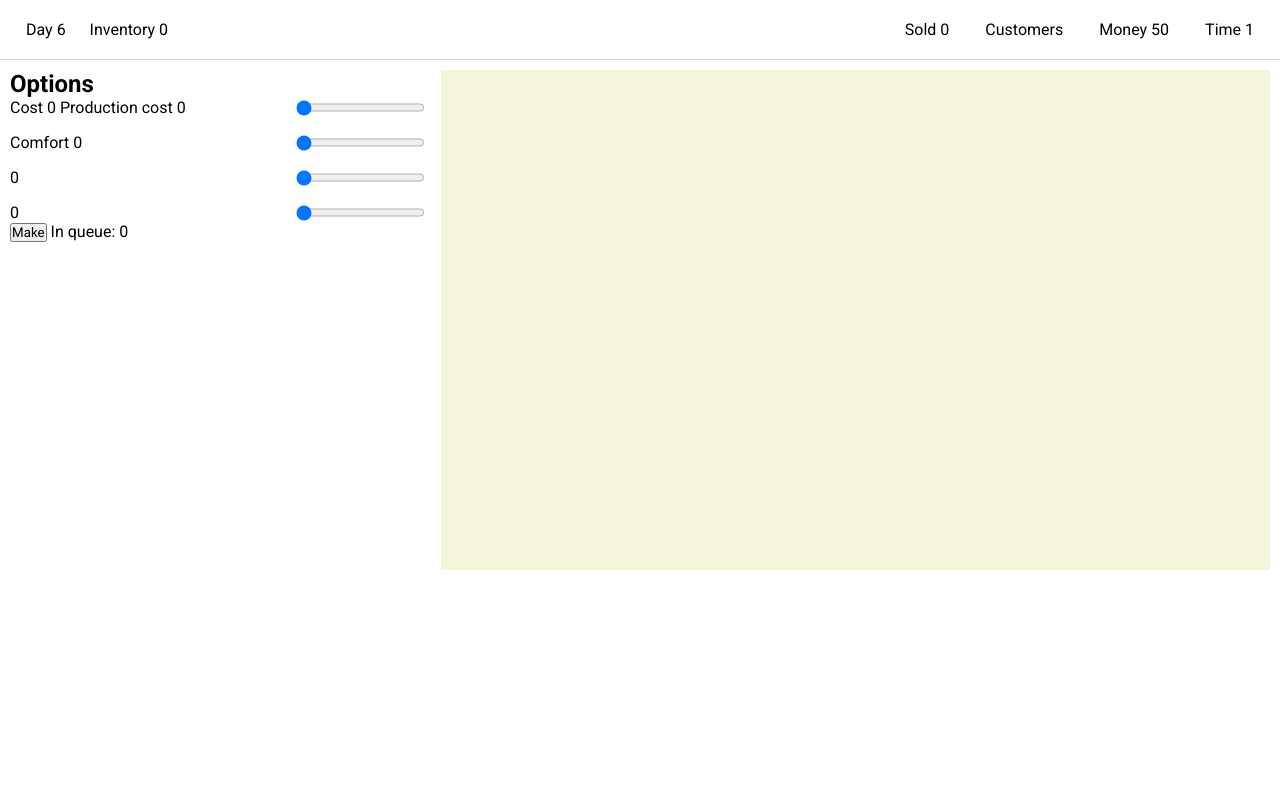
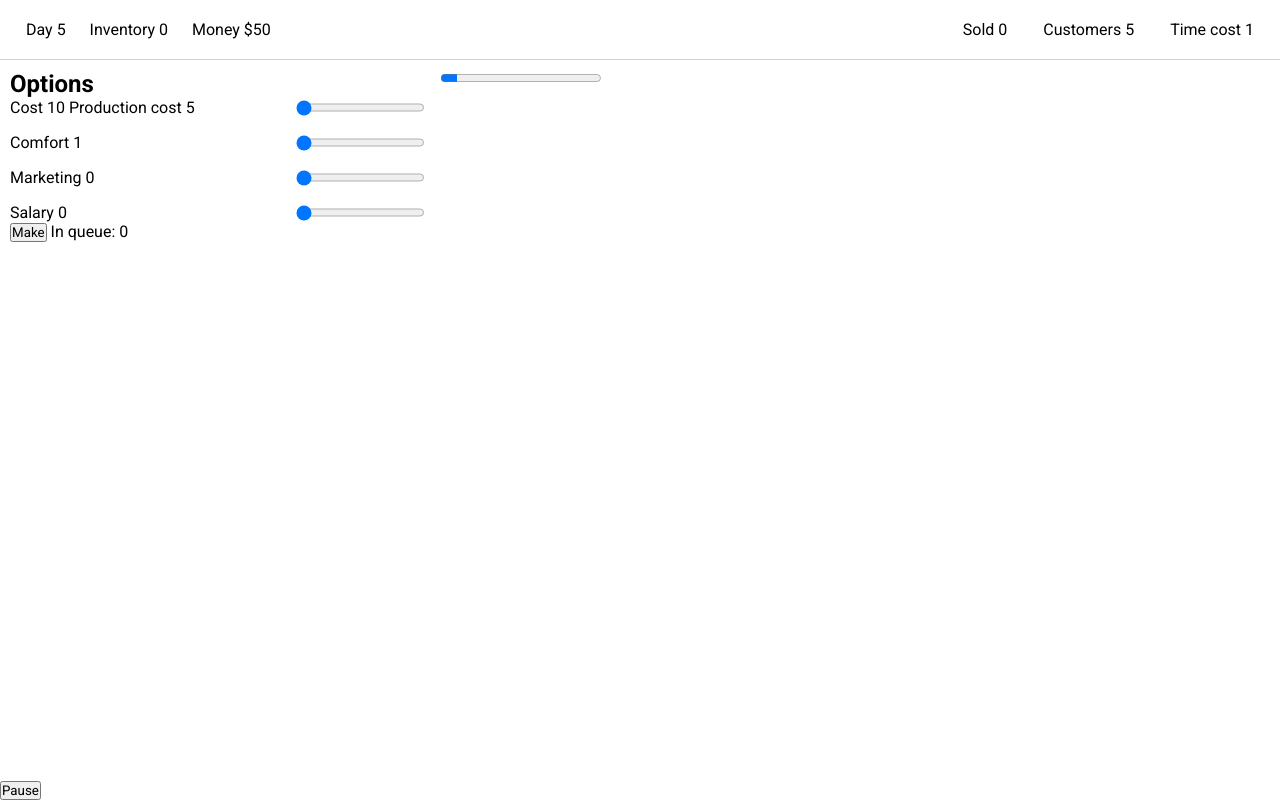
Before and after one commit to lukarantalainen/multi-objective-optimization-game, a SvelteKit app: page / in a window 1280 px wide. Built offline with nearby package versions, Linux system fonts and the light colour scheme.

Commit message:
added basic game logic

```diff
--- a/src/routes/+page.svelte
+++ b/src/routes/+page.svelte
@@ -1,68 +1,149 @@
     <script lang="ts">
         import Graph from './Graph.svelte';
+        import { onMount } from 'svelte';
+        import { money, target, day, finished } from './state';
 
-    let cost: number = $state(0);
-    let comfort: number = $state(0);
-    let value3: number = $state(0);
-    let value4: number = $state(0);
-    let day: number = $state(1);
+        let id: number;
+        const interval: number = 100;
+        let paused: boolean = false;
+        let pauseButtonState: string = $state("Pause");
+        function createInterval() {
+            return setInterval(handle_interval, interval);
+        }
+
+        function pause() {
+            clearInterval(id);
+            pauseButtonState = "Play";
+            paused = true;
+        }
+
+        function play() {
+            id = createInterval();
+            pauseButtonState = "Pause";
+            paused = false;
+        }
+
+        function playPause() {
+            if (paused) play();
+            else pause();
+        }
+
+        onMount(() => {
+            id = createInterval();
+            return () => clearInterval(id);
+        })
+
+        class Event {
+            interval: number;
+            next_trigger: number;
+            constructor(interval: number) {
+                this.interval = interval;
+                this.next_trigger = interval;
+            }
+        }
+
         let inventory: number = $state(0);
-    let money: number = $state(50);
-    let production_cost: number = $state(10);
 
-    let time: number = $state(1);
-    // svelte-ignore state_referenced_locally
-    let delta: number = 1;
+        let customers: number = $state(0);
+        let sold: number = $state(0);
+        let time_cost: number = $state(1);
 
-    let sold: number = $state(0);
+        let price: number = $state(10);
+        let comfort: number = $state(1);
+        let production_cost: number = $derived(5 * comfort ** 2);
+
+        let marketing: number = $state(0);
+        let salary: number = $state(0);
 
         let queue: number = $state(0);
 
+        let day_event = new Event(1);
+        let make_event = new Event(0.5);
+        let customer_event = new Event(0.7);
+
+
+        const events: Event[] = [day_event, make_event, customer_event];
+
         function handle_interval() {
-        day += 1;
-        delta -= 1;
+            if (day_event.next_trigger <= 0) {
+                day_event.next_trigger = day_event.interval;
+                $day += 1;
+            }
+
+            if (make_event.next_trigger <= 0 && queue > 0) {
+                make_event.next_trigger = make_event.interval;
+                inventory += 1;
+            }
+
+            if (customer_event.next_trigger <= 0) {
+                customer_event.next_trigger = Math.random() + 0.5;
+                addCustomer();
+            }
+
+            for (let i = 0; i < events.length; ++i) {
+                events[i].next_trigger -= interval/1000;
+            }
             sell();
-        check_queue();
+        }
+
+        function addCustomer() {
+            if (price > production_cost * 2) {
+                return;
+            } else if (price > production_cost * 1.5) {
+                customers += 1;
+            } else if (price > production_cost * 1.3) {
+                customers += 2;
+            } else if (price > production_cost) {
+                customers += 3;
+            }
+        }
+
+        function handleFinish() {
+            pause();
+            $finished = true;
+        }
+
+        function changeMoney(delta: number) {
+            $money += delta;
+            if ($money >= target) {
+                handleFinish();
+            }
         }
 
         function sell() {
-        if (inventory > 0) {
+            if (inventory > 0 && customers > 0) {
                 inventory -= 1;
-            money += cost;
+                customers -= 1;
+                changeMoney(price);
                 sold += 1;
             }
         }
 
-    function check_queue() {
-        if (delta == 0 && queue >= 1) {
+        function make() {
+            if ($money < production_cost) return;
             inventory += 1;
-            queue -= 1;
-            delta = time;
-        }
+            changeMoney(-production_cost);
         }
 
-    function make() {
-        if (money < production_cost) {
-            return;
-        }
+        function add_to_queue() {
+            if ($money < production_cost) return;
             queue += 1;
-        money -= production_cost;
+            changeMoney(-production_cost);
         }
 
-    let dayInterval = setInterval(handle_interval, 1000);
     </script>
 
     <div class="container">
         <div class="top-bar">
             <div class="left-container">
-            <span class="counter">Day {day}</span>
+                <span class="counter">Day {$day}</span>
                 <span class="counter">Inventory {inventory}</span>
+                <span class="counter">Money ${$money}</span>
             </div>
             <div class="stat-container">
                 <span class="counter">Sold {sold}</span>
-            <span class="counter">Customers</span>
-            <span class="counter">Money {money}</span>
-            <span class="counter">Time {time}</span>
+                <span class="counter">Customers {customers}</span>
+                <span class="counter">Time cost {time_cost}</span>
             </div>
 
         </div>
@@ -71,8 +152,8 @@
             <h2>Options</h2>
                 <div class="options-container">
                     <div class="option">
-                    <span>Cost {cost} Production cost {production_cost * comfort}</span>
-                    <input type="range" min=10 max=400 name="cost" id="0" class="slider" bind:value={cost}>
+                        <span>Cost {price} Production cost {production_cost}</span>
+                        <input type="range" min=10 max=500 name="cost" id="0" class="slider" bind:value={price}>
 
                     </div>
                     <div class="option">
@@ -80,12 +161,12 @@
                         <input type="range" min=1 max=10 name="comfort" id="1" class="slider" bind:value={comfort}>
                     </div>
                     <div class="option">
-                    <span>{value3}</span>
-                    <input type="range" name="weight" id="2" class="slider" bind:value={value3}>
+                        <span>Marketing {marketing}</span>
+                        <input type="range" name="weight" id="2" class="slider" bind:value={marketing}>
                     </div>
                     <div class="option">
-                    <span>{value4}</span>
-                    <input type="range" name="weight" id="3" class="slider" bind:value={value4}>
+                        <span>Salary {salary}</span>
+                        <input type="range" name="weight" id="3" class="slider" bind:value={salary}>
                     </div>
                 </div>
                 <button onclick={make}>Make</button>
@@ -93,7 +174,9 @@
             </div>
             <Graph/>
         </div>
-
+        <footer class="footer">
+            <button onclick={playPause}>{pauseButtonState}</button>
+        </footer>
     </div>
 
 <style>
@@ -138,4 +221,10 @@
         background-color: lightblue;
     }
 
+    .footer {
+        width: 100%;
+        position: absolute;
+        bottom: 0;
+    }
+
 </style>
--- a/src/routes/Graph.svelte
+++ b/src/routes/Graph.svelte
@@ -1,16 +1,32 @@
 <script lang="ts">
-
+  import { money, target, day, finished } from './state';
 
 </script>
 
 <div class="container">
+  <div class="progress-container">
+    <progress value={$money} max={target}></progress>
+
+
+  {#if $finished}
+    <span class="result-label">
+      Congratulations! Reached {target} in {$day} days!
+    </span>
+  {/if}
+  </div>
+
 
 </div>
 
 <style>
   .container {
     display: flex;
-    background-color: beige;
-    height: 500px;
+  }
+
+  .progress-container {
+    display: flex;
+    flex-direction: column;
+    justify-content: flex-start;
+    align-items: left;
   }
 </style>
--- /dev/null
+++ b/src/routes/state.ts
@@ -0,0 +1,6 @@
+import { writable } from 'svelte/store';
+
+export const day = writable(1);
+export const money = writable(50);
+export const target: number = 500;
+export const finished = writable(false);
```
Also changed, not shown: src/routes/+layout.svelte (line endings or trailing spaces). Lines whose indentation alone changed are shown as unchanged.
